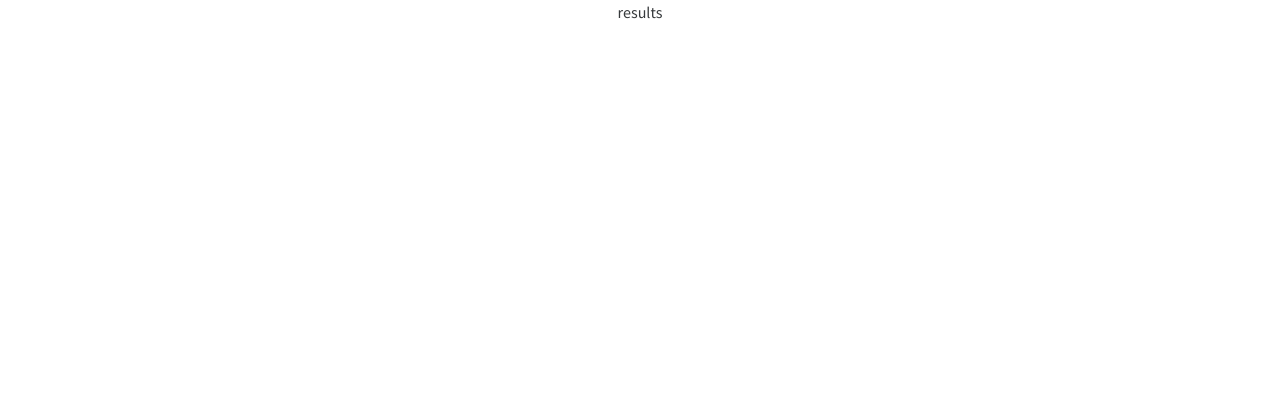
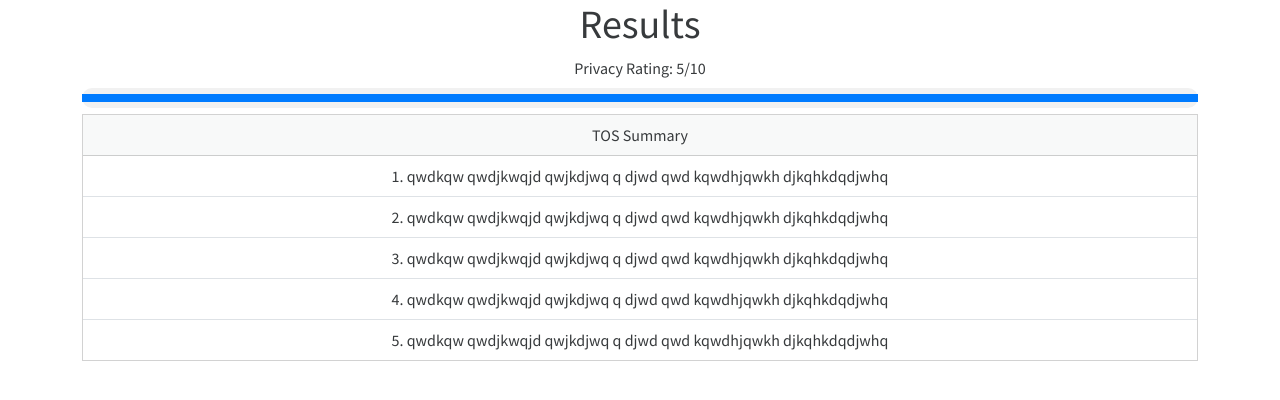
Before and after one commit to larryz1230/TOSter, a React (Create React App) app: page /results in a window 1280 px wide. Shown: the top 400 px of the page. Built offline with nearby package versions, Linux system fonts and the light colour scheme.

Commit message:
started on results layout

```diff
--- a/src/components/results/Results.js
+++ b/src/components/results/Results.js
@@ -1,10 +1,32 @@
 import React from 'react'
+import { Container } from 'react-bootstrap';
+import './res.css'
+
+const privrating = "5";
 
 function Results() {
     return (
-        <div>
-        results
-    </div>
+        <Container>
+            <h1>Results</h1>
+
+            <label for="customRange3" class="form-label">Privacy Rating: {privrating}/10</label>
+            <input disabled="true" type="range" class="form-range" min="0" max="10" step="1" id="customRange3" value={privrating}></input>
+
+
+
+            <div class="card" >
+            <div class="card-header">
+                TOS Summary
+            </div>
+            <ul class="list-group list-group-flush">
+                <li class="list-group-item">1. qwdkqw qwdjkwqjd qwjkdjwq q djwd qwd kqwdhjqwkh djkqhkdqdjwhq</li>
+                <li class="list-group-item">2. qwdkqw qwdjkwqjd qwjkdjwq q djwd qwd kqwdhjqwkh djkqhkdqdjwhq</li>
+                <li class="list-group-item">3. qwdkqw qwdjkwqjd qwjkdjwq q djwd qwd kqwdhjqwkh djkqhkdqdjwhq</li>
+                <li class="list-group-item">4. qwdkqw qwdjkwqjd qwjkdjwq q djwd qwd kqwdhjqwkh djkqhkdqdjwhq</li>
+                <li class="list-group-item">5. qwdkqw qwdjkwqjd qwjkdjwq q djwd qwd kqwdhjqwkh djkqhkdqdjwhq</li>
+            </ul>
+            </div>
+        </Container>
 
     );
 }
--- /dev/null
+++ b/src/components/results/res.css
@@ -0,0 +1,35 @@
+#customRange3 {
+    width: 100%; /* Set the width to fill its container */
+    height: 20px; /* Set the height of the range bar */
+    background-color: #f1f1f1; /* Set the background color of the range bar */
+    border-radius: 10px; /* Add some roundness to the ends of the range bar */
+    outline: none; /* Remove the default focus outline */
+}
+
+/* Change the track color as the user changes the input value */
+#customRange3::-moz-range-progress {
+    background-color: #007bff;
+}
+
+#customRange3::-webkit-slider-runnable-track {
+    background-color: #007bff;
+}
+
+/* Hide the default tick marks */
+#customRange3::-moz-range-track {
+    border: none;
+}
+
+#customRange3::-ms-track {
+    border: none;
+}
+
+#customRange3::-webkit-slider-thumb {
+    -webkit-appearance: none;
+    appearance: none;
+    width: 0; /* Set the width of the thumb to 0 to hide it */
+  }
+
+  #customRange3::-moz-range-thumb {
+    width: 0;
+  }
--- a/src/components/upload/Upload.js
+++ b/src/components/upload/Upload.js
@@ -3,7 +3,7 @@ import { Container } from 'react-bootstrap';
 import * as pdfjsLib from "pdfjs-dist";
 import './upload.css'
 
-//todo: add loading, parse response, send to db
+//TODO: send to db
 
 const { Configuration, OpenAIApi } = require("openai");
 const Upload = ({ onResponseArrayChange }) => {
```
Also changed, not shown: src/components/results/Card.js (added).
